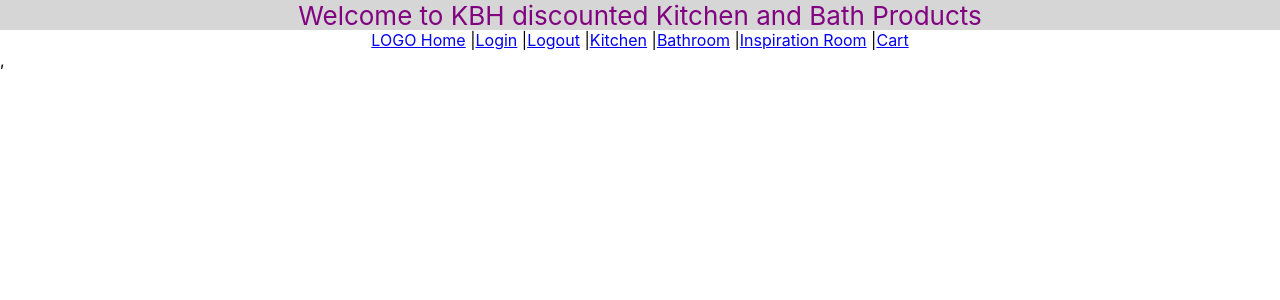
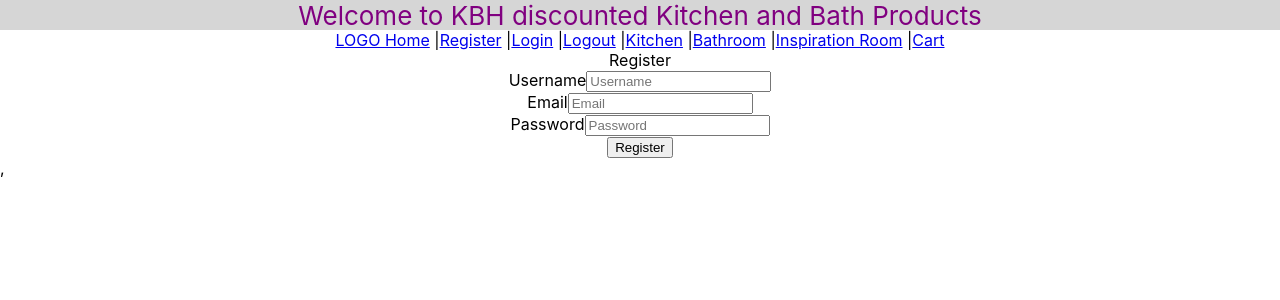
Before and after one commit to joselycas/ecommerce, a React (Create React App) app in the folder ecommerce-front-end/: page /register in a window 1280 px wide. Shown: the top 300 px of the page. Built offline with nearby package versions, Linux system fonts and the light colour scheme.

Commit message:
added register and login form

```diff
--- a/ecommerce-front-end/src/Main.js
+++ b/ecommerce-front-end/src/Main.js
@@ -7,6 +7,7 @@ import Kitchen from './components/Kitchen'
 import Bathroom from './components/Bathroom'
 import Inspiration from './components/Inspiration'
 import Cart from './containers/Cart'
+import Register from './containers/Register'
 
 
 const Main = () => {
@@ -14,6 +15,7 @@ const Main = () => {
     return(
       <Switch>
         <Route path='/home' component={Home} />
+        <Route path='/register' component={Register}/>
         <Route path='/login' component={Login}/>
         <Route path='/logout' component={Logout}/>
         <Route path='/kitchen' component={Kitchen}/>
--- a/ecommerce-front-end/src/NavBar.js
+++ b/ecommerce-front-end/src/NavBar.js
@@ -13,6 +13,7 @@ return (
       <Nav className="mr-auto">
           <Navbar.Brand href="#home">LOGO </Navbar.Brand>
         <Nav.Link href="/home">Home</Nav.Link> |
+        <Nav.Link href="/register">Register</Nav.Link> |
         <Nav.Link href="/login">Login</Nav.Link> |
         <Nav.Link href="/logout">Logout</Nav.Link> |
         <Nav.Link href="/kitchen">Kitchen</Nav.Link> |
--- a/ecommerce-front-end/src/containers/Login.js
+++ b/ecommerce-front-end/src/containers/Login.js
@@ -1,14 +1,114 @@
 import React, { Component } from 'react'
+import {Form, Button} from 'react-bootstrap'
+
 
 class Login extends Component {
 
-  render()
-    {
-      return(
-        <h1>Login Form</h1>
-    )
+  constructor(props) {
+    super(props);
+    this.state = {};
+  }
+
+  submitLogin(e) {}
+
+  render() {
+    return (
+      <div className="inner-container">
+        <div className="header">
+          Login
+        </div>
+        <div className="box">
+
+          <div className="input-group">
+            <label htmlFor="username">Username</label>
+            <input
+              type="text"
+              name="username"
+              className="login-input"
+              placeholder="Username"/>
+          </div>
+
+          <div className="input-group">
+            <label htmlFor="password">Password</label>
+            <input
+              type="password"
+              name="password"
+              className="login-input"
+              placeholder="Password"/>
+          </div>
+
+          <button
+            type="button"
+            className="login-btn"
+            onClick={this
+            .submitLogin
+            .bind(this)}>Login</button>
+        </div>
+      </div>
+    );
   }
 
 }
+  //
+  //   state = {
+  //   name: '',
+  //   email: '',
+  //   password: ''
+  // }
+  //
+  //   handleOnSubmit = () =>{
+  //     return "Hello"
+  //   }
+  //   render()
+  //     {
+  //       return(
+  //         <div>
+  //         <h1>Sign Up or Login</h1>
+  //         <Form class="logInForm">
+  //       <Form.Group controlId="formBasicEmail">
+  //       <h2>Log In</h2>
+  //         <Form.Label>Email address</Form.Label>
+  //         <Form.Control type="email" placeholder="Enter email" />
+  //       </Form.Group>
+  //
+  //       <Form.Group controlId="formBasicPassword">
+  //         <Form.Label>Password</Form.Label>
+  //         <Form.Control type="password" placeholder="Password" />
+  //       </Form.Group>
+  //       <Form.Group controlId="formBasicCheckbox">
+  //         <Form.Check type="checkbox" label="Check me out" />
+  //       </Form.Group>
+  //       <Button variant="primary" type="submit">
+  //         Submit
+  //       </Button>
+  //     </Form>
+  //     <Form class="logInForm">
+  //   <Form.Group controlId="formBasicEmail">
+  //   <h2>Sign Up</h2>
+  //     <Form.Label>User Name</Form.Label>
+  //     <Form.Control type="email" placeholder="Enter email" />
+  //   </Form.Group>
+  //   <Form.Group controlId="formBasicEmail">
+  //     <Form.Label>Email address</Form.Label>
+  //     <Form.Control type="email" placeholder="Enter email" />
+  //   </Form.Group>
+  //   <Form.Group controlId="formBasicPassword">
+  //     <Form.Label>Password</Form.Label>
+  //     <Form.Control type="password" placeholder="Password" />
+  //   </Form.Group>
+  //   <Form.Group controlId="formBasicPassword">
+  //     <Form.Label>Confirm Password</Form.Label>
+  //     <Form.Control type="password" placeholder="Password" />
+  //   </Form.Group>
+  //   <Button variant="primary" type="submit">
+  //     Submit
+  //   </Button>
+  // </Form>
+  // </div>
+  //
+  //     )
+  //   }
+
+// }
 
 export default Login
--- /dev/null
+++ b/ecommerce-front-end/src/containers/Register.js
@@ -0,0 +1,55 @@
+import React from 'react'
+
+
+class Register extends React.Component {
+
+  constructor(props) {
+    super(props);
+    this.state = {};
+  }
+
+  submitRegister(e) {}
+
+  render() {
+    return (
+      <div className="inner-container">
+        <div className="header">
+          Register
+        </div>
+        <div className="box">
+
+          <div className="input-group">
+            <label htmlFor="username">Username</label>
+            <input
+              type="text"
+              name="username"
+              className="login-input"
+              placeholder="Username"/>
+          </div>
+
+          <div className="input-group">
+            <label htmlFor="email">Email</label>
+            <input type="text" name="email" className="login-input" placeholder="Email"/>
+          </div>
+
+          <div className="input-group">
+            <label htmlFor="password">Password</label>
+            <input
+              type="password"
+              name="password"
+              className="login-input"
+              placeholder="Password"/>
+          </div>
+          <button
+            type="button"
+            className="login-btn"
+            onClick={this
+            .submitRegister
+            .bind(this)}>Register</button>
+        </div>
+      </div>
+    );
+  }
+}
+
+export default Register
```
